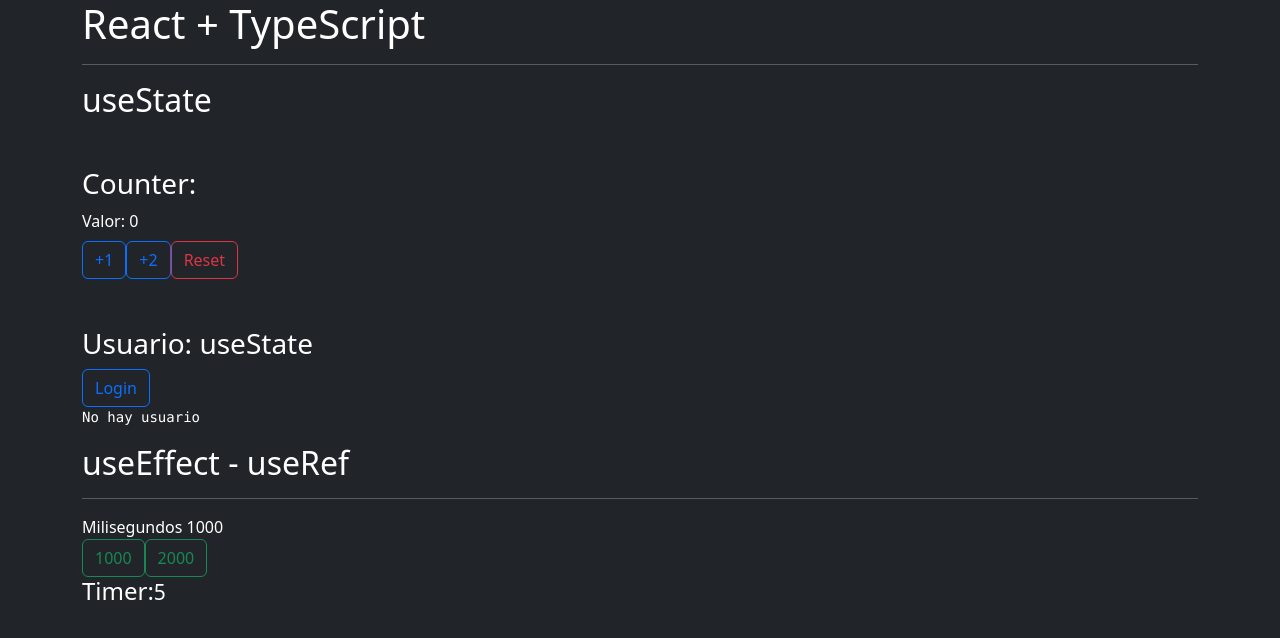
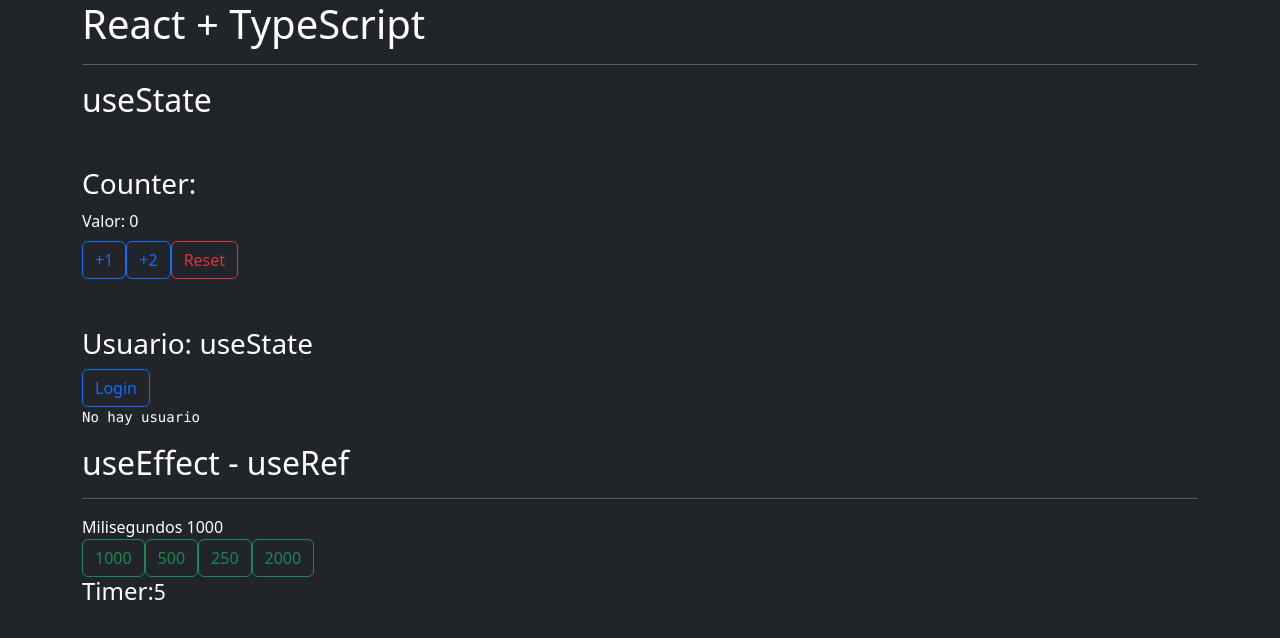
Before and after one commit to MSiestoGarabana/react-typescript, a React (Create React App) app: page / in a window 1280 px wide. Shown: the top 638 px of the page. Built offline with nearby package versions, Linux system fonts and the light colour scheme.

Commit message:
Creating some more "milisegundos" buttons

```diff
--- a/src/Components/TimerPadre.tsx
+++ b/src/Components/TimerPadre.tsx
@@ -17,6 +17,16 @@
         </button>
 
        <button className="btn btn-outline-success"
+               onClick={()=>setMilisegundos(500)}>
+        500
+        </button>
+
+        <button className="btn btn-outline-success"
+               onClick={()=>setMilisegundos(250)}>
+        250
+        </button>
+
+        <button className="btn btn-outline-success"
                onClick={()=>setMilisegundos(2000)}>
         2000
         </button>
```
